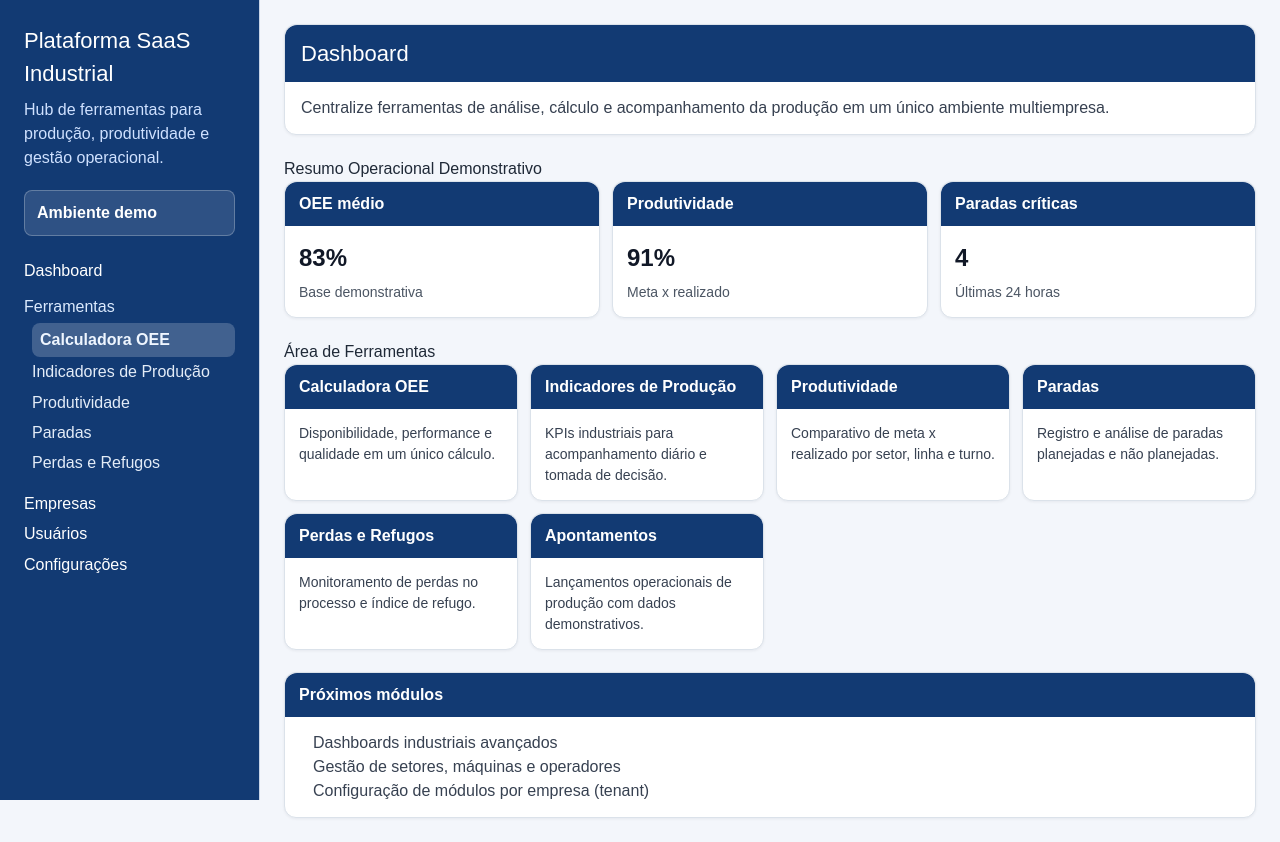
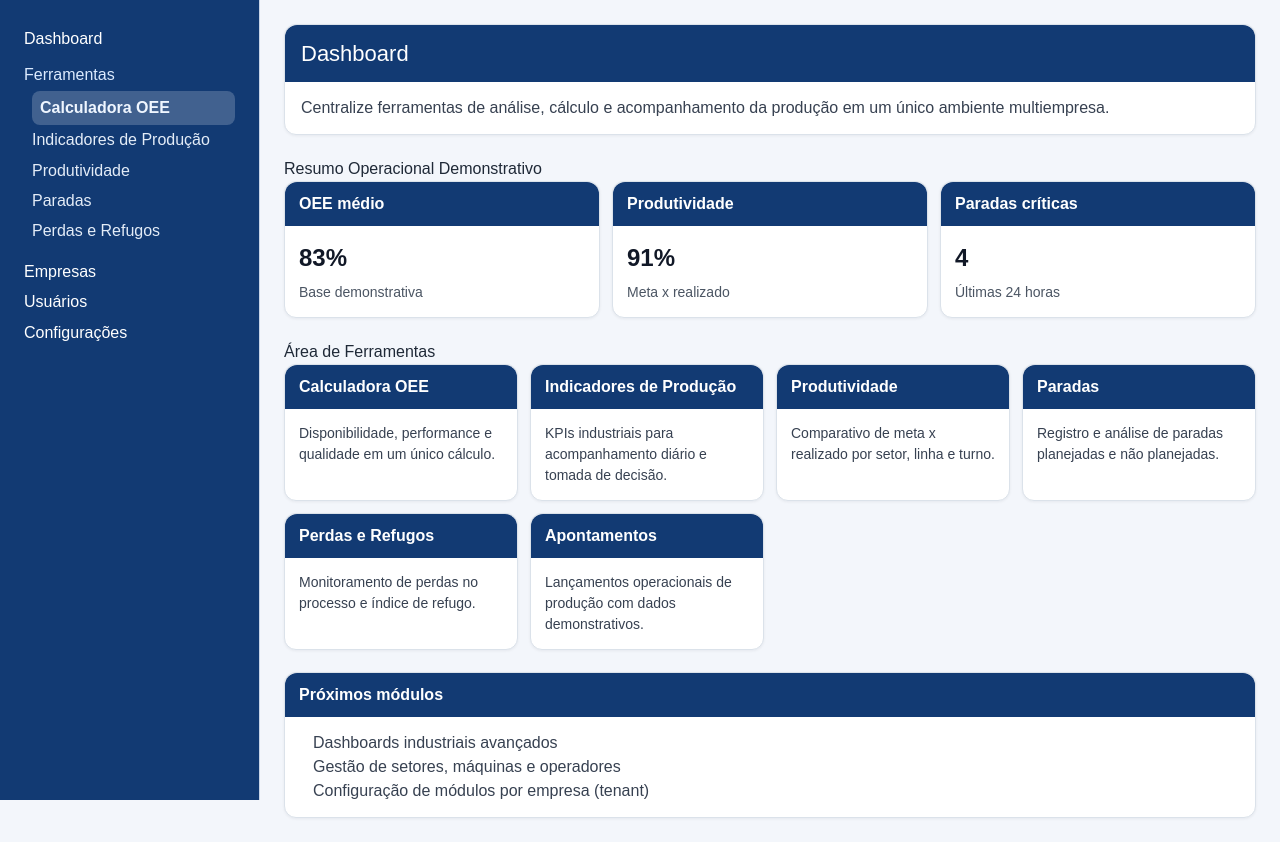
Before and after one commit to ArthurEngProduto/SIGO-Portal-de-Produ-o, a Next.js app: page / in a window 1280 px wide. Built offline with nearby package versions, Linux system fonts and the light colour scheme.

Commit message:
Remove bloco superior da sidebar

```diff
--- a/components/layout/Sidebar.tsx
+++ b/components/layout/Sidebar.tsx
@@ -20,13 +20,6 @@ export default function Sidebar({ ferramentasMenu }: SidebarProps) {
         overflowY: "auto",
       }}
     >
-      <h1 style={{ margin: 0, fontSize: "22px" }}>Plataforma SaaS Industrial</h1>
-      <p style={{ color: "#cfe1ff", marginTop: "8px" }}>
-        Hub de ferramentas para produção, produtividade e gestão operacional.
-      </p>
-      <div style={{ margin: "20px 0", border: "1px solid rgba(255,255,255,0.25)", borderRadius: "8px", padding: "10px 12px", background: "rgba(255,255,255,0.12)", fontWeight: 600 }}>
-        Ambiente demo
-      </div>
       <nav>
         <ul style={{ listStyle: "none", padding: 0, margin: 0, lineHeight: 1.9 }}>
           <li><Link href="/" style={{ color: "inherit", textDecoration: "none" }}>Dashboard</Link></li>
```
